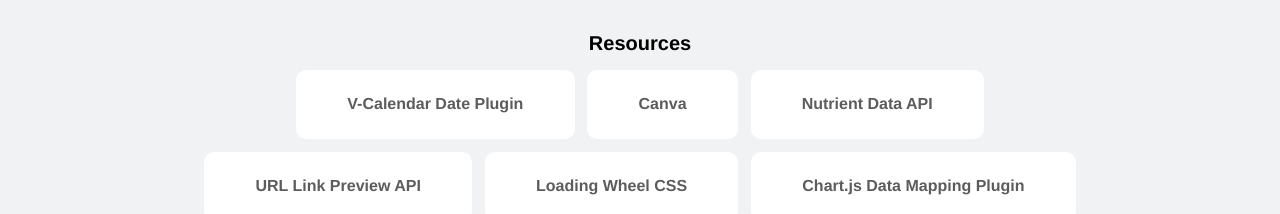
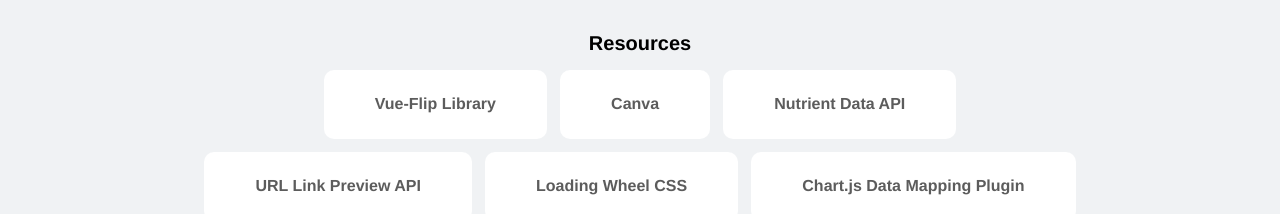
Before and after one commit to gmenke54/Portfolio, a Vue app in the folder portfolio_app/: page /about in a window 1280 px wide. Shown: the part 367-581 px from the top of the page. Built offline with nearby package versions, Linux system fonts and the light colour scheme.

Commit message:
cited vue-flip libarary

```diff
--- a/portfolio_app/src/components/ProjectCard.vue
+++ b/portfolio_app/src/components/ProjectCard.vue
@@ -1,24 +1,16 @@
 <template>
   <div class="cont">
     <div class="line"></div>
-    <!-- <div class="flex-row">
-      <div class="picture-cont">
-        <img :src="project.images[0]" alt="Project Image">
-      </div>
-      <div class="bullets-cont">
-        <div class="project-name">{{project.name}}</div>
-        <div class="project-description">{{project.description}}</div>
-        <div v-for="bullet in project.bullets" :key="bullet.index">-{{bullet}}</div>
-      </div>
-    </div> -->
     <vue-flip active-click width="45vw" height="30vw" >
       <template v-slot:front class="picture-cont">
         <img :src="project.images[0]" alt="Project Image">
       </template>
-      <template v-slot:back class="bullets-cont">
-        <div class="project-name">{{project.name}}</div>
-        <div class="project-description">{{project.description}}</div>
-        <div v-for="bullet in project.bullets" :key="bullet.index">-{{bullet}}</div>
+      <template v-slot:back>
+        <div class="bullets-cont">
+          <div class="project-name">{{project.name}}</div>
+          <div class="project-description">{{project.description}}</div>
+          <div v-for="bullet in project.bullets" :key="bullet.index">-{{bullet}}</div>
+        </div>
       </template>
     </vue-flip>
   </div>
@@ -61,27 +53,17 @@ export default {
 .flip-container:hover{
   transform: scale(1.04);
 }
+.back{
+  margin: auto 0;
+  height: 30vw;
+}
 .bullets-cont{
   display: flex;
   flex-direction: column;
   justify-content: center;
   align-items: center;
-  height: 30vw;
-}
-/* .flipper{
-  display: flex;
-  justify-content: center;
-} */
-/* .bullets-cont{
-  width: 50vw;
-}
-.picture-cont{
-  width: 50vw;
-} */
-.cont{
-  /* height: 40vw; */
-  /* display: flex; */
-  /* justify-content: center; */
+  width: 100%;
+  height: 100%
 }
 
 </style>
--- a/portfolio_app/src/views/About.vue
+++ b/portfolio_app/src/views/About.vue
@@ -21,9 +21,9 @@
         <div class="links">
           <a
             class="linked-in"
-            href="https://vcalendar.io/"
+            href="https://www.npmjs.com/package/vue-flip"
           >
-            V-Calendar Date Plugin
+            Vue-Flip Library
           </a>
           <a class="linked-in" href="https://www.canva.com/">
             Canva
```
